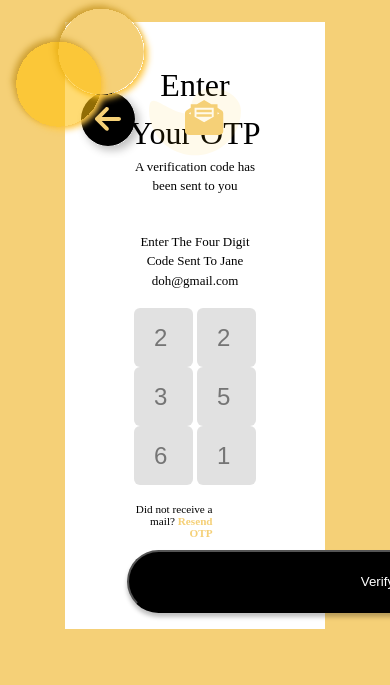
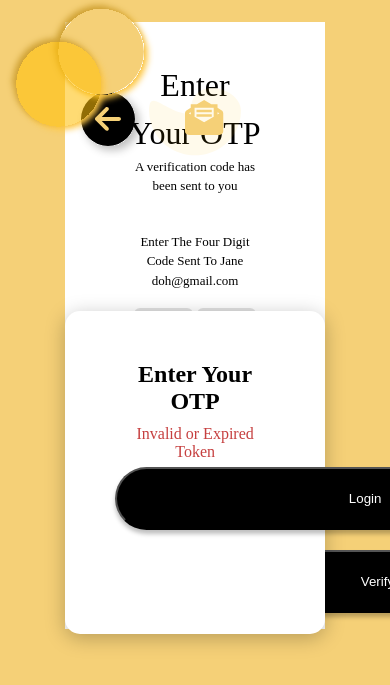
Before and after one commit to Wikki2000/William_Hotel_App, a Flask app: template app/templates/auth/otp.html in a window 390 px wide; the page is wider, and only the part inside the window is pictured. Shown: the part 108-793 px from the top of that part. Run offline with Flask 3, Linux system fonts and the light colour scheme; the template is opened without the code that fills it, so the values that code supplies are empty; parts of the project's set-up code (start-up, migrations or seed data) failed here and were passed over; some libraries are stand-ins or nearby versions.

Commit message:
auth completed with states and desktop responsiveness

```diff
--- a/app/static/css/auth/otp.css
+++ b/app/static/css/auth/otp.css
@@ -131,3 +131,27 @@ padding: 32px;
     margin-top: 8%;
     cursor: pointer;
   }
+
+  #complete-modal {
+    position: absolute;
+    width: 66.66%;
+    height: 38.28%;
+    top: 419px;
+    left: 16.7%;
+    border-radius: 15px;
+    box-shadow: 0px 4px 20px 0px #00000040;
+    text-align: center;
+    background: #FFFFFF;
+    padding: 50px;
+    /* display: none; */
+}
+
+#complete-modal p {
+  margin-top: 10px;
+  color: #C63F3F;
+
+}
+
+#reset-btn {
+  margin-top: 4%;
+}
--- a/app/templates/auth/otp.html
+++ b/app/templates/auth/otp.html
@@ -5,6 +5,7 @@
     <meta name="viewport" content="width=device-width, initial-scale=1.0">
 
     <link rel="stylesheet" href="/static/css/auth/otp.css?{{ cache_id }}"/>
+    <!-- <link rel="stylesheet" href="/app/static/css/auth/otp.css"/> -->
 
     <script src="https://code.jquery.com/jquery-3.2.1.min.js"></script>
     <script type="module" src="/static/js/auth/login.js?{{ cache_id }}"></script>
@@ -112,6 +113,12 @@
         </defs>
       </svg>
 
+      <div id="complete-modal">
+        <h2>Enter Your OTP</h2>
+        <p>Invalid or Expired Token</p>
+        <button id="reset-btn" type="submit">Login</button>
+    </div>
+
     </section>
   </body>
 </html>
```
Also changed, not shown: app/static/css/auth/reset_password.css (+30 -2 lines), app/templates/auth/reset_password.html (+12 -6 lines).
